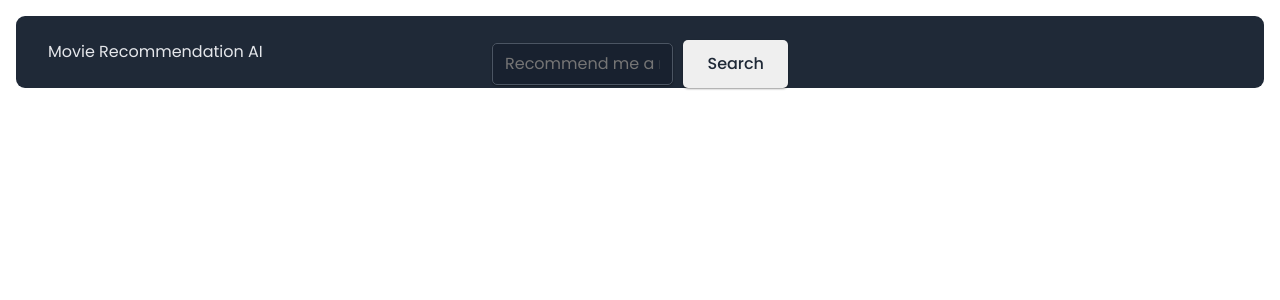
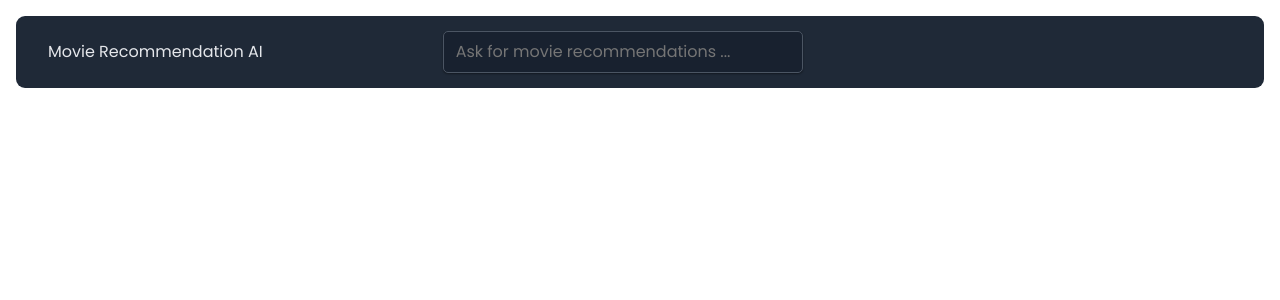
Before and after one commit to abduyus/Internship-rag, a React (Vite) app in the folder frontend/frontend/: page / in a window 1280 px wide. Shown: the top 300 px of the page. Built offline with nearby package versions, Linux system fonts and the light colour scheme; a web font is replaced by a local one.

Commit message:
removing the button and aligning it to the center

```diff
--- a/frontend/frontend/src/components/Search.jsx
+++ b/frontend/frontend/src/components/Search.jsx
@@ -3,21 +3,17 @@ import styled from "styled-components";
 import Button from "./Button.jsx";
 
 const StyledSearch = styled.div`
-    margin: 2.4rem auto 0;
-    width: 75%;
-    display: flex;
-    align-items: center;
-    justify-content: center;
+    width: min(100%, 48rem);
     gap: 1rem;
 `
 
 function Search() {
     return (
         <StyledSearch>
-            <Input type="text" placeholder={'Recommend me a movie ...'}/>
-            <Button type={'submit'} size={'large'}>
-                Search
-            </Button>
+            <Input type="text" placeholder={'Ask for movie recommendations ...'} />
+            {/*<Button type={'submit'} size={'large'} >*/}
+            {/*    Search*/}
+            {/*</Button>*/}
         </StyledSearch>
     );
 }
```
